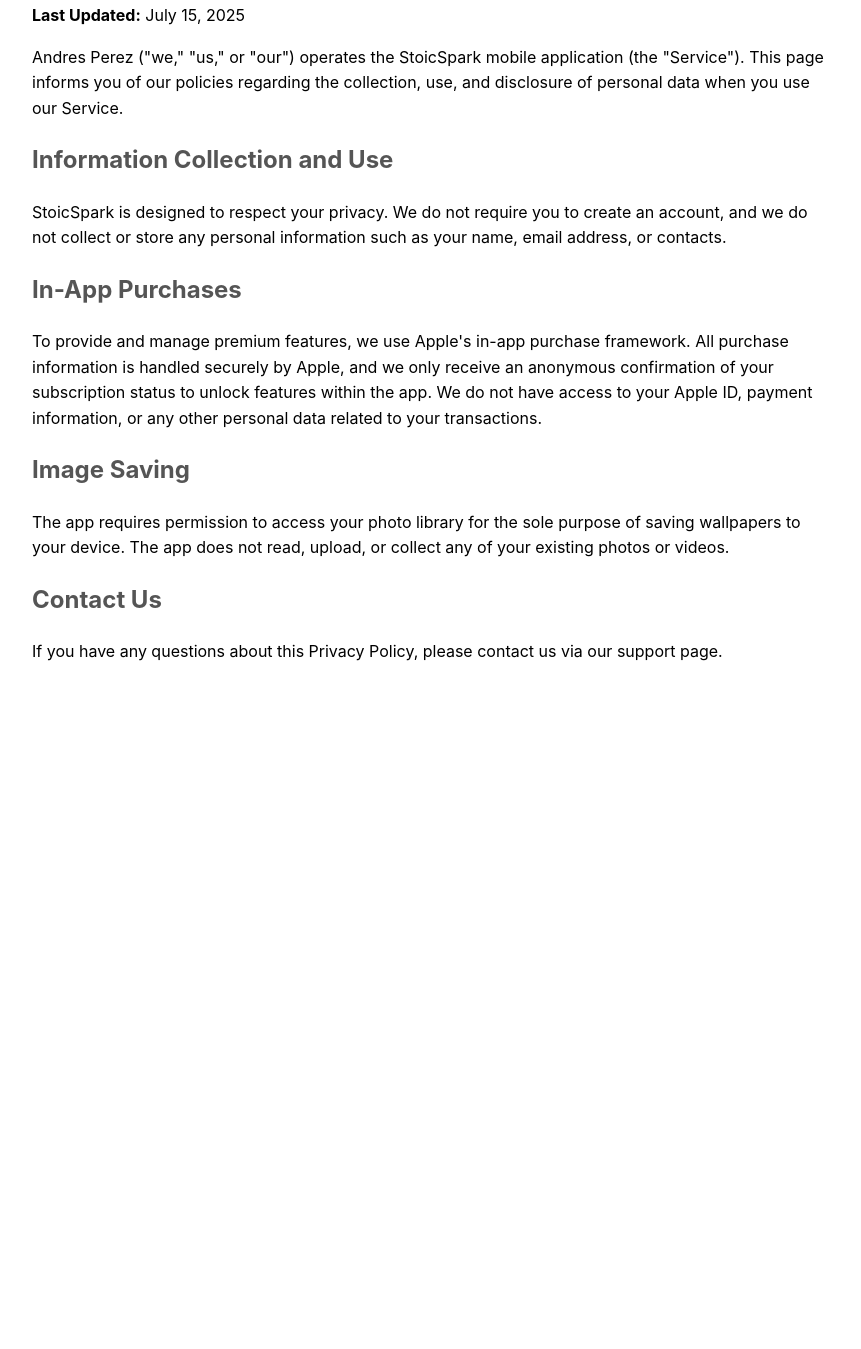
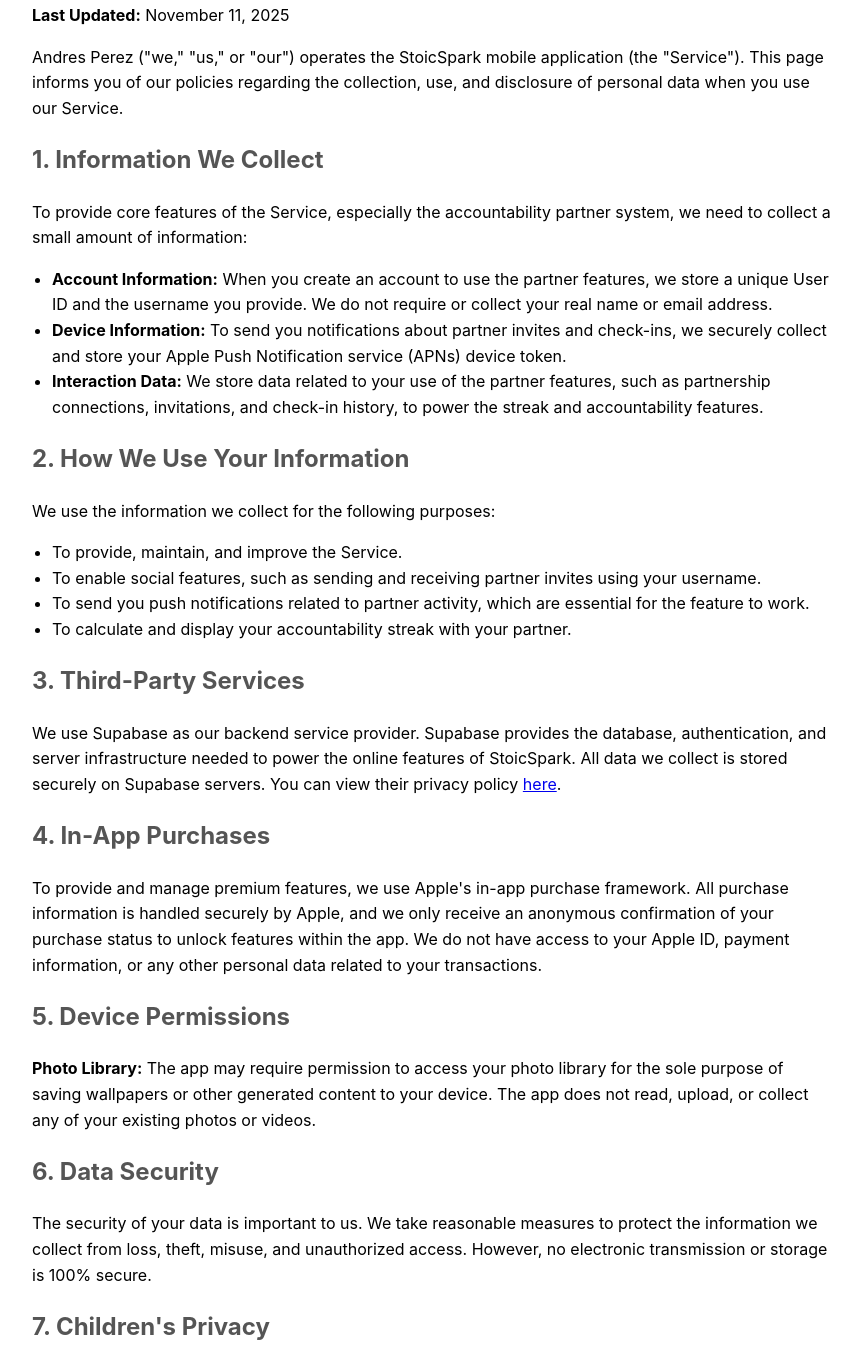
Before and after one commit to andresperez120/stoicspark-support, a plain HTML site: page privacy.html in a window 1280 px wide. Shown: the part 111-1460 px from the top of the page, without its empty margins (208-1069 px from the left). Before the commit the page ends 812 px from the top, so only its background shows below. Drawn offline with Linux system fonts and the light colour scheme.

Commit message:
2.0.0: Update privacy.html

```diff
--- a/privacy.html
+++ b/privacy.html
@@ -8,23 +8,47 @@
         body { font-family: -apple-system, BlinkMacSystemFont, "Segoe UI", Roboto, Helvetica, Arial, sans-serif; line-height: 1.6; padding: 20px; max-width: 800px; margin: auto; }
         h1 { color: #333; }
         h2 { color: #555; }
+        ul { padding-left: 20px; }
     </style>
 </head>
 <body>
 
     <h1>Privacy Policy for StoicSpark</h1>
-    <p><strong>Last Updated:</strong> July 15, 2025</p>
+    <p><strong>Last Updated:</strong> November 11, 2025</p>
 
     <p>Andres Perez ("we," "us," or "our") operates the StoicSpark mobile application (the "Service"). This page informs you of our policies regarding the collection, use, and disclosure of personal data when you use our Service.</p>
 
-    <h2>Information Collection and Use</h2>
-    <p>StoicSpark is designed to respect your privacy. We do not require you to create an account, and we do not collect or store any personal information such as your name, email address, or contacts.</p>
+    <h2>1. Information We Collect</h2>
+    <p>To provide core features of the Service, especially the accountability partner system, we need to collect a small amount of information:</p>
+    <ul>
+        <li><strong>Account Information:</strong> When you create an account to use the partner features, we store a unique User ID and the username you provide. We do not require or collect your real name or email address.</li>
+        <li><strong>Device Information:</strong> To send you notifications about partner invites and check-ins, we securely collect and store your Apple Push Notification service (APNs) device token.</li>
+        <li><strong>Interaction Data:</strong> We store data related to your use of the partner features, such as partnership connections, invitations, and check-in history, to power the streak and accountability features.</li>
+    </ul>
 
-    <h2>In-App Purchases</h2>
-    <p>To provide and manage premium features, we use Apple's in-app purchase framework. All purchase information is handled securely by Apple, and we only receive an anonymous confirmation of your subscription status to unlock features within the app. We do not have access to your Apple ID, payment information, or any other personal data related to your transactions.</p>
+    <h2>2. How We Use Your Information</h2>
+    <p>We use the information we collect for the following purposes:</p>
+    <ul>
+        <li>To provide, maintain, and improve the Service.</li>
+        <li>To enable social features, such as sending and receiving partner invites using your username.</li>
+        <li>To send you push notifications related to partner activity, which are essential for the feature to work.</li>
+        <li>To calculate and display your accountability streak with your partner.</li>
+    </ul>
 
-    <h2>Image Saving</h2>
-    <p>The app requires permission to access your photo library for the sole purpose of saving wallpapers to your device. The app does not read, upload, or collect any of your existing photos or videos.</p>
+    <h2>3. Third-Party Services</h2>
+    <p>We use Supabase as our backend service provider. Supabase provides the database, authentication, and server infrastructure needed to power the online features of StoicSpark. All data we collect is stored securely on Supabase servers. You can view their privacy policy <a href="https://supabase.com/privacy">here</a>.</p>
+
+    <h2>4. In-App Purchases</h2>
+    <p>To provide and manage premium features, we use Apple's in-app purchase framework. All purchase information is handled securely by Apple, and we only receive an anonymous confirmation of your purchase status to unlock features within the app. We do not have access to your Apple ID, payment information, or any other personal data related to your transactions.</p>
+
+    <h2>5. Device Permissions</h2>
+    <p><strong>Photo Library:</strong> The app may require permission to access your photo library for the sole purpose of saving wallpapers or other generated content to your device. The app does not read, upload, or collect any of your existing photos or videos.</p>
+
+    <h2>6. Data Security</h2>
+    <p>The security of your data is important to us. We take reasonable measures to protect the information we collect from loss, theft, misuse, and unauthorized access. However, no electronic transmission or storage is 100% secure.</p>
+
+    <h2>7. Children's Privacy</h2>
+    <p>Our Service does not address anyone under the age of 13. We do not knowingly collect personally identifiable information from children under 13.</p>
 
     <h2>Contact Us</h2>
     <p>If you have any questions about this Privacy Policy, please contact us via our support page.</p>
```
